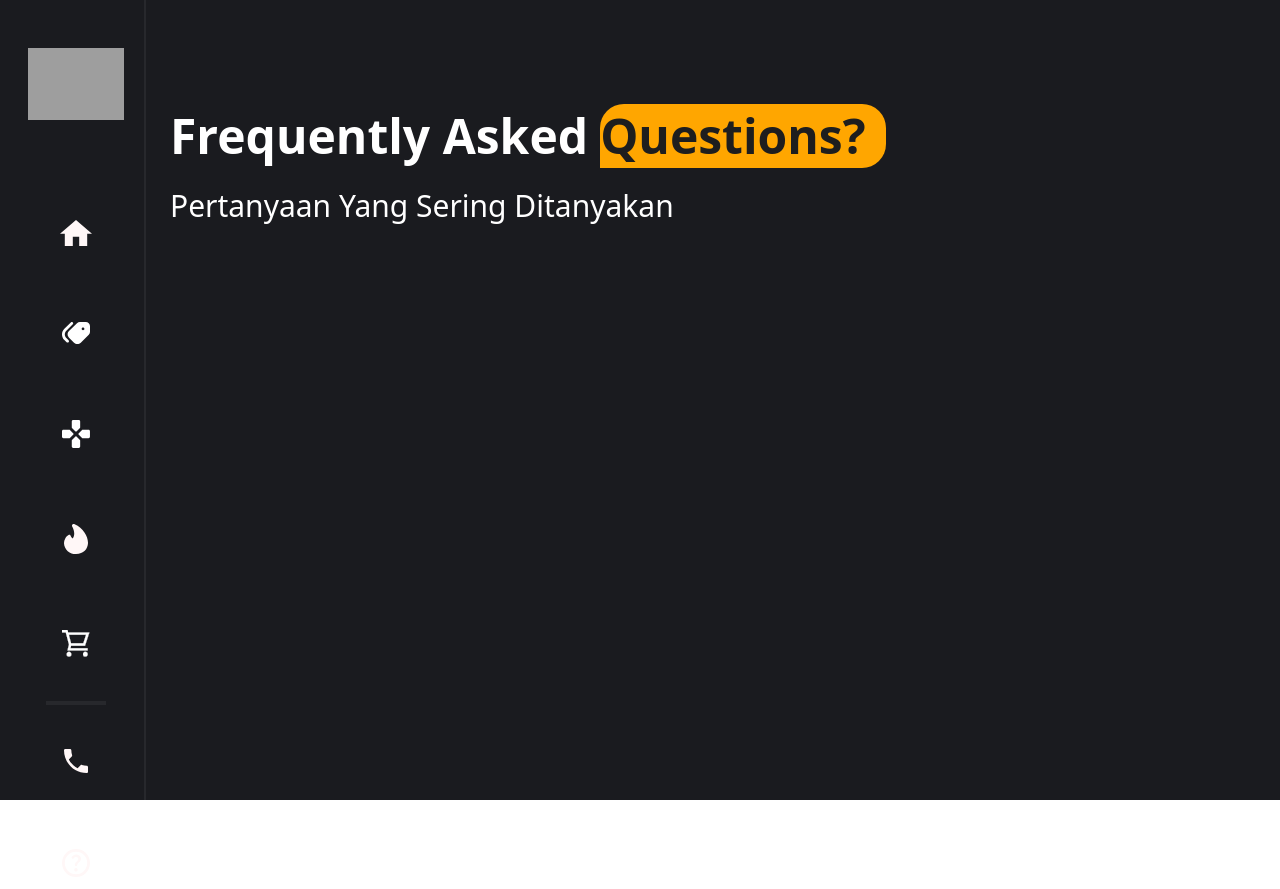
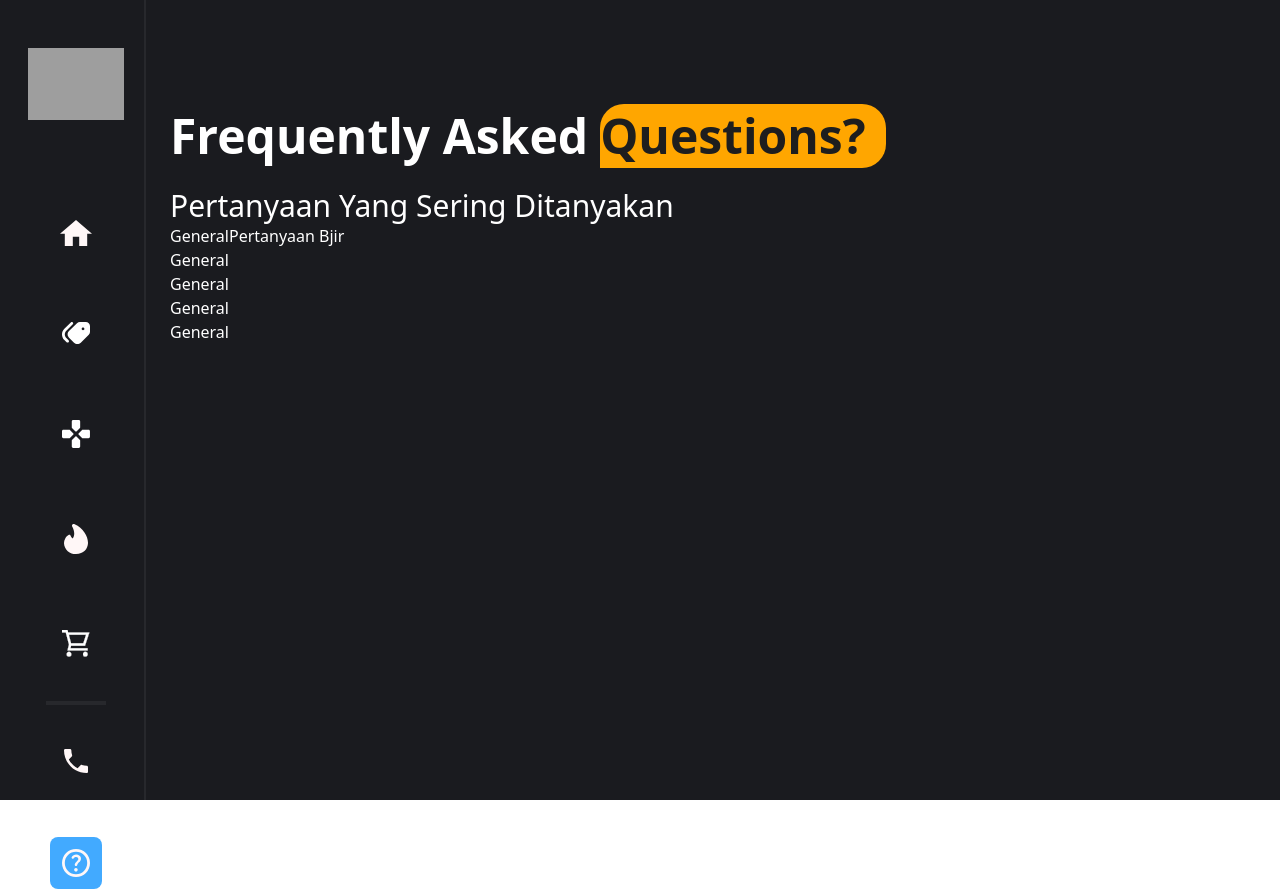
Before and after one commit to SkyzofrnDev/Foxy-Store, a React (Vite) app: page /faq in a window 1280 px wide. Built offline with nearby package versions, Linux system fonts and the light colour scheme; grey boxes are pictures that could not be loaded.

Commit message:
Navbar Animasi isSelect, edit faq

```diff
--- a/src/Components/Navbar/Navbar.jsx
+++ b/src/Components/Navbar/Navbar.jsx
@@ -1,8 +1,10 @@
 import React from "react";
-import { Link } from "react-router-dom";
+import { NavLink } from "react-router-dom";
 const Navbar = () => {
   return (
-    <div className="pr-5 h-screen ml-7 border-r-2 border-[#27282C] justify-center">
+    <div
+      className="select-none pr-5 h-screen ml-7 border-r-2 border-[#27282C] justify-center"
+    >
       <img
         src="/Store/logo_head.png"
         alt="Logo"
@@ -11,9 +13,14 @@ const Navbar = () => {
       />
       <div className="w-full mt-10 flex justify-center items-center">
         <div className="flex flex-col justify-center items-center gap-y-3">
-          <Link
+          <NavLink
             to="/"
-            className="hover:bg-[#42AAFF] p-3 rounded-lg ease-in-out duration-150 mt-12"
+            end
+            className={({ isActive }) =>
+              `p-3 rounded-lg ease-in-out duration-150 mt-12 ${
+                isActive ? "bg-[#42AAFF]" : "hover:bg-[#42AAFF]"
+              }`
+            }
           >
             <img
               src="/Icon/Home.svg"
@@ -21,8 +28,8 @@ const Navbar = () => {
               loading="lazy"
               className="w-8"
             />
-          </Link>
-          <Link
+          </NavLink>
+          <NavLink
             to="/"
             className="hover:bg-[#42AAFF] p-3 rounded-lg ease-in-out duration-150 mt-10"
           >
@@ -32,8 +39,8 @@ const Navbar = () => {
               loading="lazy"
               className="w-7"
             />
-          </Link>
-          <Link
+          </NavLink>
+          <NavLink
             to="/"
             className="hover:bg-[#42AAFF] p-3 rounded-lg ease-in-out duration-150 mt-10"
           >
@@ -43,8 +50,8 @@ const Navbar = () => {
               loading="lazy"
               className="w-7"
             />
-          </Link>
-          <Link
+          </NavLink>
+          <NavLink
             to="/"
             className="hover:bg-[#42AAFF] p-3 rounded-lg ease-in-out duration-150 mt-10"
           >
@@ -54,8 +61,8 @@ const Navbar = () => {
               loading="lazy"
               className="w-6"
             />
-          </Link>
-          <Link
+          </NavLink>
+          <NavLink
             to="/"
             className="hover:bg-[#42AAFF] p-3 rounded-lg ease-in-out duration-150 mt-10"
           >
@@ -65,7 +72,7 @@ const Navbar = () => {
               loading="lazy"
               className="w-7"
             />
-          </Link>
+          </NavLink>
           <div className="border-2 border-[#27282C] w-full mx-7 my-5 "></div>
           <a
             href="https://api.whatsapp.com/send?phone=6289639151016&text=Halo%20min%20fokss%20mau%20tanya%20dong%20%F0%9F%98%80"
@@ -79,9 +86,14 @@ const Navbar = () => {
               className="w-6"
             />
           </a>
-          <Link
+          <NavLink
             to="/faq"
-            className="hover:bg-[#42AAFF] p-3 rounded-lg ease-in-out duration-150 mt-10"
+            end
+            className={({ isActive }) =>
+              `p-3 rounded-lg ease-in-out duration-150 mt-10 ${
+                isActive ? "bg-[#42AAFF]" : "hover:bg-[#42AAFF]"
+              }`
+            }
           >
             <img
               src="/Icon/FAQ.svg"
@@ -89,7 +101,7 @@ const Navbar = () => {
               loading="lazy"
               className="w-7"
             />
-          </Link>
+          </NavLink>
         </div>
       </div>
     </div>
--- a/src/Pages/How/How.jsx
+++ b/src/Pages/How/How.jsx
@@ -10,7 +10,21 @@ const How = () => {
              Questions?
           </div>
         </p>
-        <p className="text-3xl font-normal mt-5">Pertanyaan Yang Sering Ditanyakan</p>
+        <p className="text-3xl font-normal mt-5">
+          Pertanyaan Yang Sering Ditanyakan
+        </p>
+      </div>
+      <div className="flex">
+        <div className="">
+          <p>General</p>
+          <p>General</p>
+          <p>General</p>
+          <p>General</p>
+          <p>General</p>
+        </div>
+        <div className="">
+          <p>Pertanyaan Bjir </p>
+        </div>
       </div>
     </div>
   );
```
